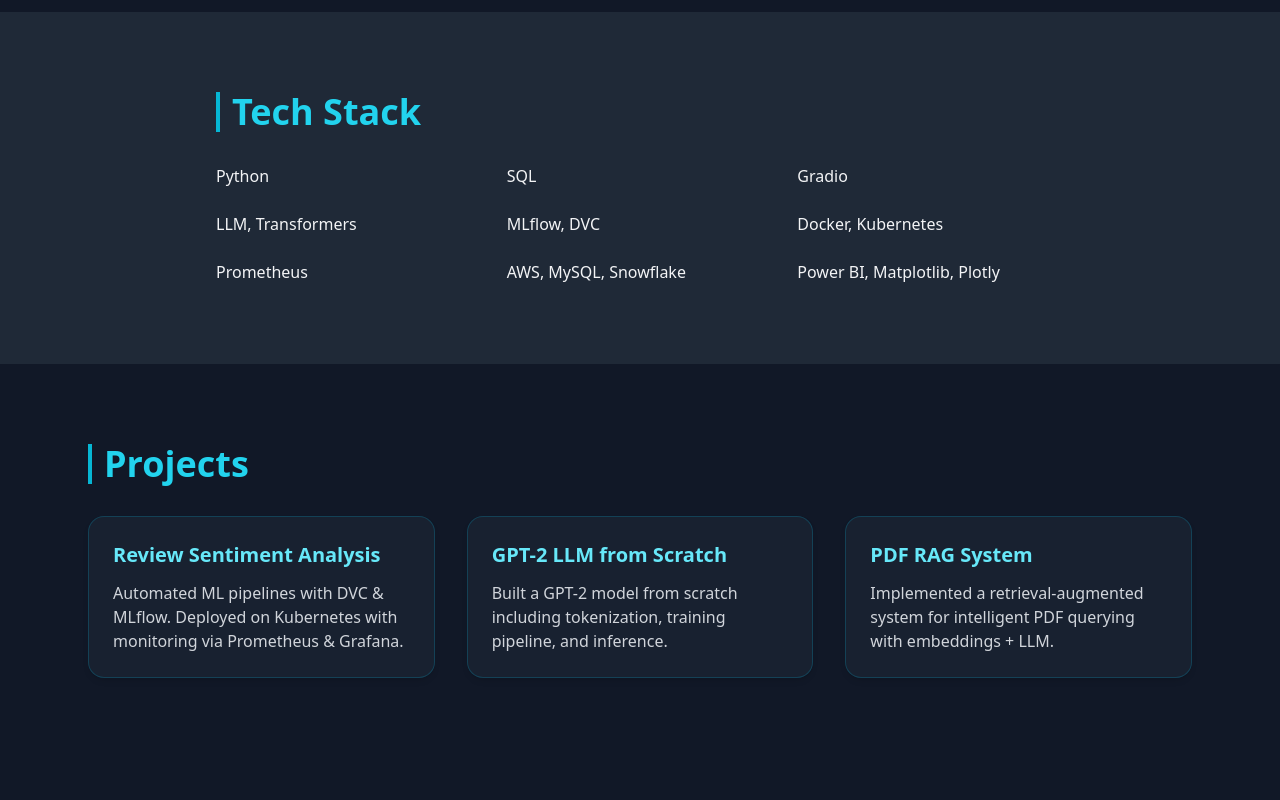
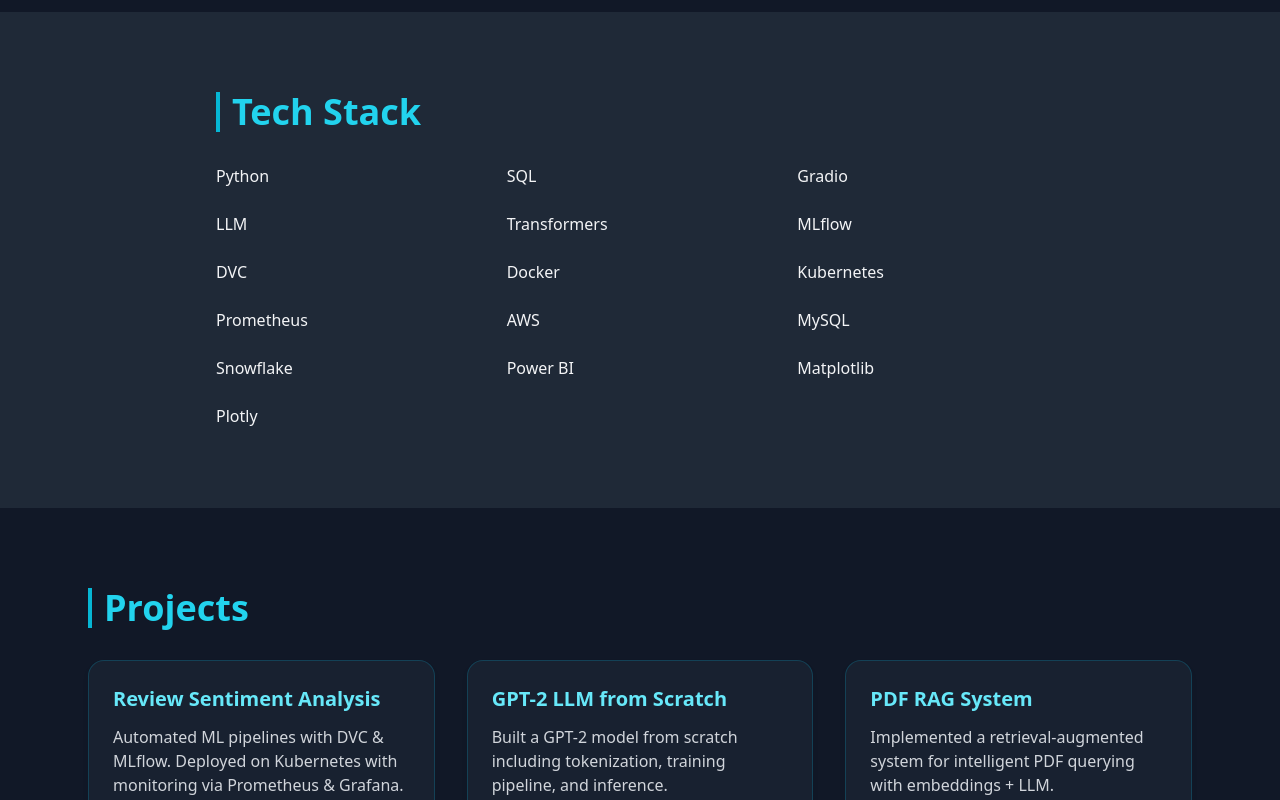
Before and after one commit to Nikhil-MLOPs/Nikhil-MLOPs, a plain HTML site: page index.html in a window 1280 px wide. Shown: the part 1188-1988 px from the top of the page. Drawn offline with nearby package versions, Linux system fonts and the light colour scheme.

Commit message:
Update index.html

```diff
--- a/index.html
+++ b/index.html
@@ -74,15 +74,23 @@
       <div class="tech-card">Python</div>
       <div class="tech-card">SQL</div>
       <div class="tech-card">Gradio</div>
-      <div class="tech-card">LLM, Transformers</div>
-      <div class="tech-card">MLflow, DVC</div>
-      <div class="tech-card">Docker, Kubernetes</div>
+      <div class="tech-card">LLM</div>
+      <div class="tech-card">Transformers</div>
+      <div class="tech-card">MLflow</div>
+      <div class="tech-card">DVC</div>
+      <div class="tech-card">Docker</div>
+      <div class="tech-card">Kubernetes</div>
       <div class="tech-card">Prometheus</div>
-      <div class="tech-card">AWS, MySQL, Snowflake</div>
-      <div class="tech-card">Power BI, Matplotlib, Plotly</div>
+      <div class="tech-card">AWS</div>
+      <div class="tech-card">MySQL</div>
+      <div class="tech-card">Snowflake</div>
+      <div class="tech-card">Power BI</div>
+      <div class="tech-card">Matplotlib</div>
+      <div class="tech-card">Plotly</div>
     </div>
   </div>
 </section>
+
 
 <!-- Projects -->
 <section id="projects" data-animate class="max-w-6xl mx-auto px-6 py-20">
```
